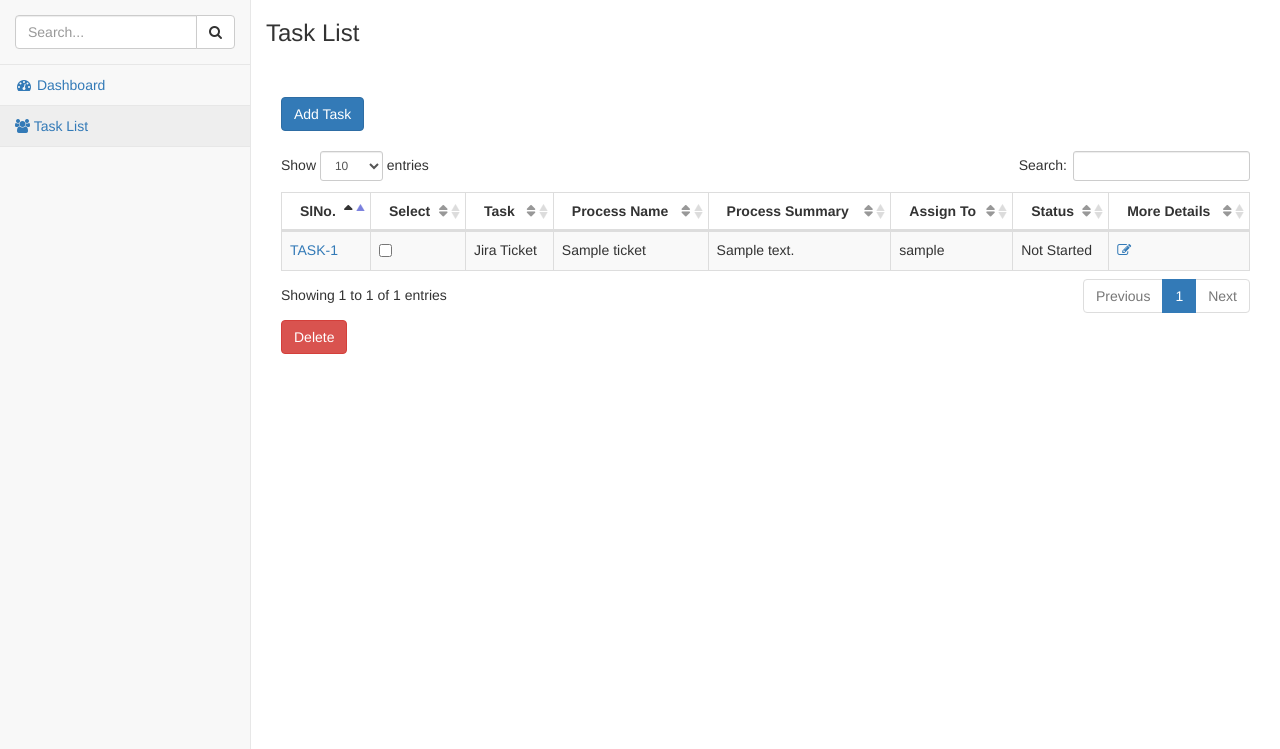
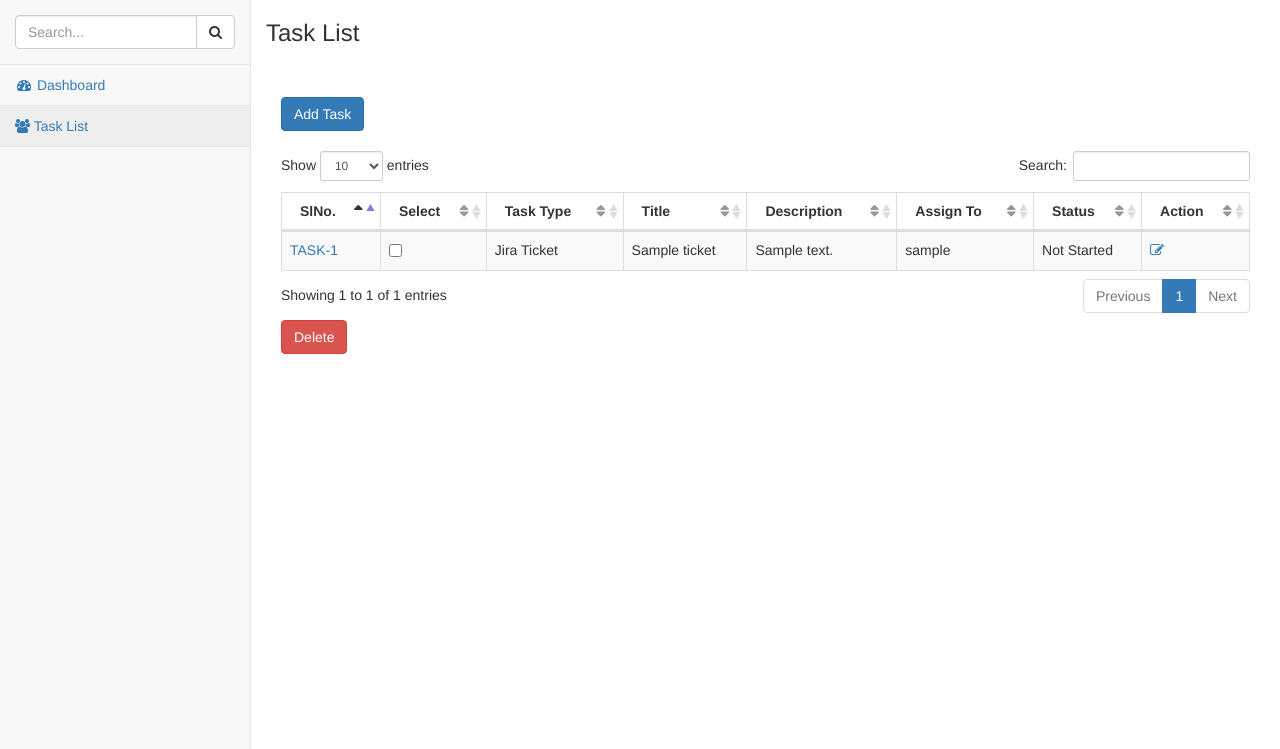
Before and after one commit to rukmini-g/project_manager, a Django app: page /ticket/ticket_list/ in a window 1280 px wide. Shown: the part 51-800 px from the top of the page. Run offline with Django 3.2, Linux system fonts and the light colour scheme; tables that the repository leaves empty hold one stand-in row (values such as "Sample post"); some libraries are stand-ins or nearby versions.

Commit message:
Frontend changes

```diff
--- a/project_manager/ticket/templates/ticket/ticket_list.html
+++ b/project_manager/ticket/templates/ticket/ticket_list.html
@@ -31,12 +31,12 @@
                                   <tr>
                                       <th scope="col">SlNo.</th>
                                       <th scope="col">Select</th>
-                                      <th scope="col">Task</th>
-                                      <th scope="col">Process Name</th>
-                                      <th scope="col">Process Summary</th>
+                                      <th scope="col">Task Type</th>
+                                      <th scope="col">Title</th>
+                                      <th scope="col">Description</th>
                                       <th scope="col">Assign To</th>
                                       <th scope="col">Status</th>
-                                      <th scope="col">More Details</th>
+                                      <th scope="col">Action</th>
                                   </tr>
                               </thead>
                               {% for ticket in ticket_list %}
@@ -46,7 +46,7 @@
                                       <td><input type="checkbox" value="{{ticket.id}}" name="for_action"></td>
                                       <td>{{ ticket.get_ticket_type_display }}</td>
                                       <td>{{ticket.title}}</td>
-                                      <td>{{ticket.description}}</td>
+                                      <td>{{ticket.description |truncatechars:20}}</td>
                                       <td>{{ticket.assigned_list}}</td>
                                       <td>{{ticket.get_status_display}}</td>
                                       <td><a href="{% url 'ticket:update_template' ticket.id %}"><i class="fa fa-edit"></i></a></td>
```
